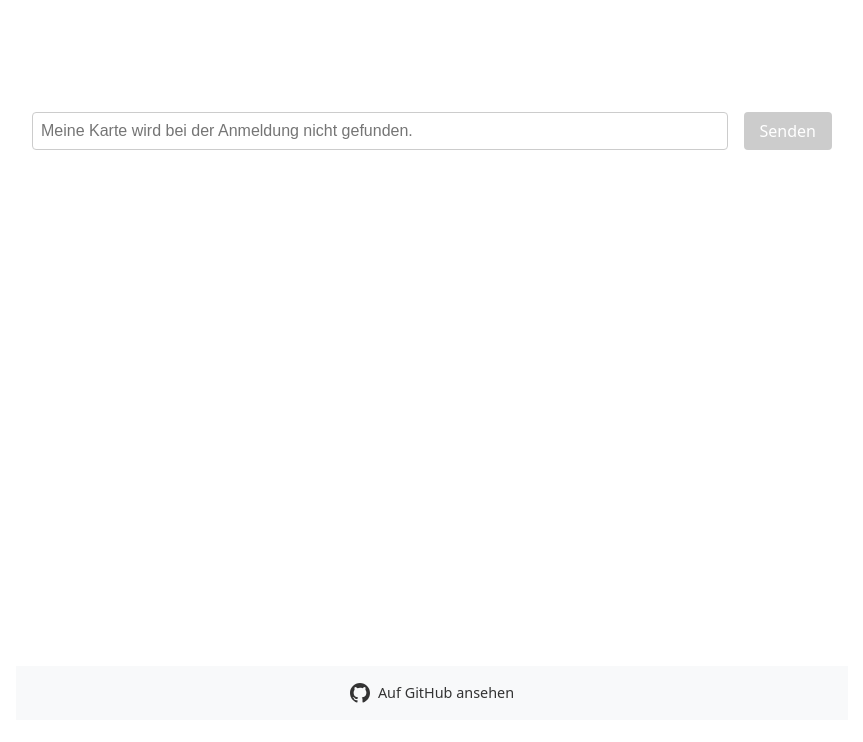
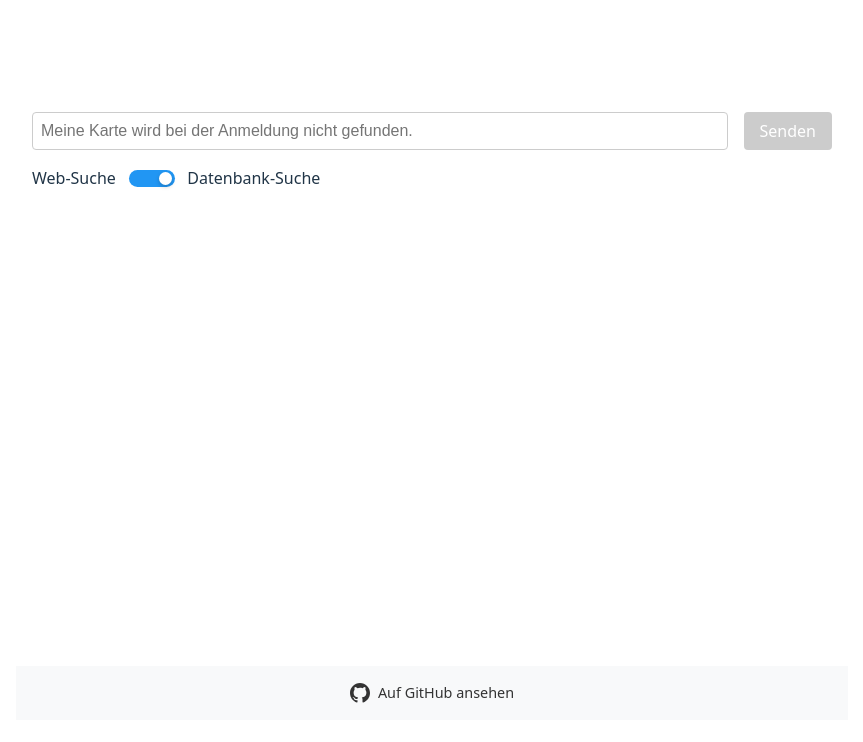
Before and after one commit to torstenwerner/support-chat, a Svelte app in the folder webapp/: page / in a window 1280 px wide. Shown: the top 742 px of the page, without its empty margins (208-1071 px from the left). Built offline with nearby package versions, Linux system fonts and the light colour scheme; no server answers.

Commit message:
implement tool toggle

```diff
--- a/webapp/src/App.svelte
+++ b/webapp/src/App.svelte
@@ -1,18 +1,20 @@
 <script>
-  import { marked } from 'marked';
-  import { askAi } from './lib/aiService';
+    import {marked} from 'marked';
+    import {askAi} from './lib/aiService';
     import Footer from './lib/Footer.svelte';
+    import Toggle from "./lib/Toggle.svelte";
 
     let prompt = '';
     let response = '';
     let loading = false;
     let error = null;
+    let vectorStoreEnabled = true;
 
     async function handleSubmit() {
         loading = true;
         error = null;
         try {
-      const result = await askAi(prompt);
+            const result = await askAi(prompt, vectorStoreEnabled);
             response = await marked(result.toString());
         } catch (e) {
             error = e instanceof Error ? e.message : 'An error occurred';
@@ -37,6 +39,11 @@
                     {loading ? 'Bitte warten...' : 'Senden'}
                 </button>
             </div>
+            <div class="tool-toggle">
+                Web-Suche
+                <Toggle bind:checked={vectorStoreEnabled}/>
+                Datenbank-Suche
+            </div>
         </form>
 
         {#if error}
@@ -51,7 +58,7 @@
             </div>
         {/if}
     </main>
-  <Footer />
+    <Footer/>
 </div>
 
 <style>
@@ -70,7 +77,7 @@
     .input-group {
         display: flex;
         gap: 1rem;
-    margin-bottom: 2rem;
+        margin-bottom: 1rem;
     }
 
     input {
@@ -101,6 +108,10 @@
         margin-bottom: 1rem;
     }
 
+    .tool-toggle {
+        margin-bottom: 1rem;
+    }
+
     .response {
         /*background-color: #f9f9f9;*/
         padding: 1rem;
--- /dev/null
+++ b/webapp/src/lib/Toggle.svelte
@@ -0,0 +1,64 @@
+<script>
+    // Export the 'checked' prop to allow two-way binding from the parent component.
+    export let checked = false;
+
+    function handleChange() {
+        checked = !checked;
+    }
+</script>
+
+<label class="toggle-switch" class:checked={checked} on:click|preventDefault={handleChange}>
+    <input type="checkbox" bind:checked={checked} />
+    <span class="slider"></span>
+</label>
+
+<style>
+    /* Basic styling for the toggle switch container */
+    .toggle-switch {
+        position: relative;
+        display: inline-block;
+        top: 3px;
+        width: 46px;
+        height: 17px;
+        margin-left: 1ex;
+        margin-right: 1ex;
+        cursor: pointer;
+        user-select: none;
+        border-radius: 17px; /* Fully rounded ends */
+        background-color: #ccc; /* Default background color (off state) */
+        transition: background-color 0.3s ease; /* Smooth background color transition */
+    }
+
+    /* Hide the actual checkbox input, but keep it accessible */
+    .toggle-switch input {
+        opacity: 0;
+        width: 0;
+        height: 0;
+        position: absolute; /* Take it out of the document flow */
+    }
+
+    /* Styling for the slider knob */
+    .slider {
+        position: absolute;
+        cursor: pointer;
+        top: 2px;      /* Position inside the container */
+        left: 4px;     /* Position inside the container */
+        bottom: 4px;   /* Position inside the container */
+        width: 13px;
+        height: 13px;
+        background-color: white;
+        border-radius: 50%; /* Make it circular */
+        transition: transform 0.3s ease; /* Smooth sliding transition */
+        box-shadow: 0 2px 4px rgba(0, 0, 0, 0.2); /* Subtle shadow */
+    }
+
+    /* Styles applied when the switch is checked (on state) */
+    .toggle-switch.checked {
+        background-color: #2196F3; /* Blue background for 'on' state */
+    }
+
+    /* Move the slider knob to the right when checked */
+    .toggle-switch.checked .slider {
+        transform: translateX(26px); /* Move it by its width minus padding */
+    }
+</style>
--- a/webapp/src/lib/aiService.js
+++ b/webapp/src/lib/aiService.js
@@ -3,17 +3,18 @@ const REST_API_KEY = import.meta.env.VITE_REST_API_KEY;
 
 /**
  * Sends a prompt to the AI chat service and returns the response
- * @param {string} prompt - The user's prompt
+ * @param {string} prompt The user's prompt
+ * @param {boolean} vectorStoreEnabled Should the file search be used instead of the web search.
  * @returns {Promise<string>} The AI's response
  */
-export async function askAi(prompt) {
+export async function askAi(prompt, vectorStoreEnabled) {
     const response = await fetch(REST_ENDPOINT, {
         method: 'POST',
         headers: {
             'Content-Type': 'application/json',
             'x-api-key': REST_API_KEY,
         },
-        body: JSON.stringify({ prompt })
+        body: JSON.stringify({ prompt, vectorStoreEnabled }),
     });
 
     if (!response.ok) {
```
Lines whose indentation alone changed are shown as unchanged.
